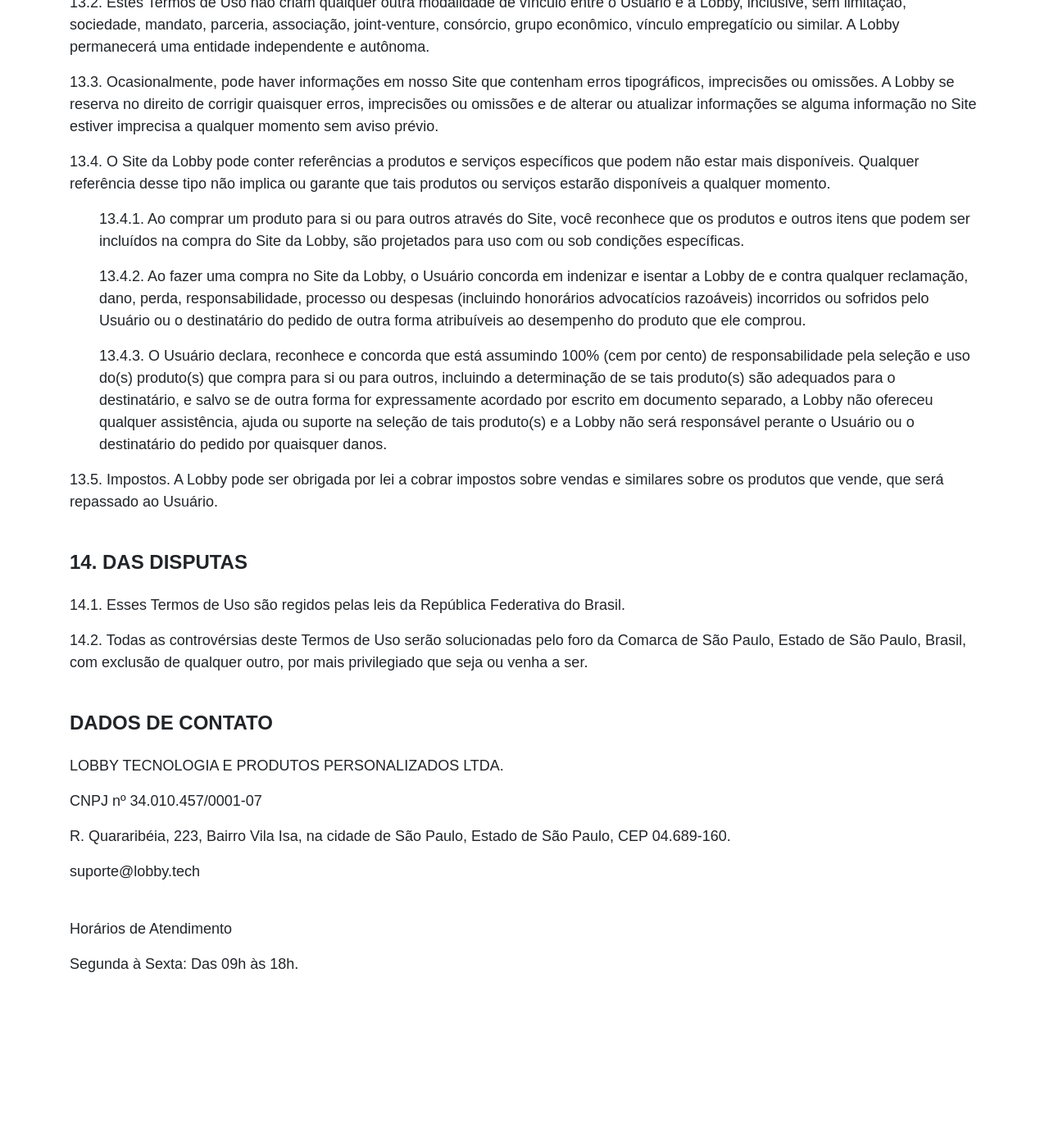
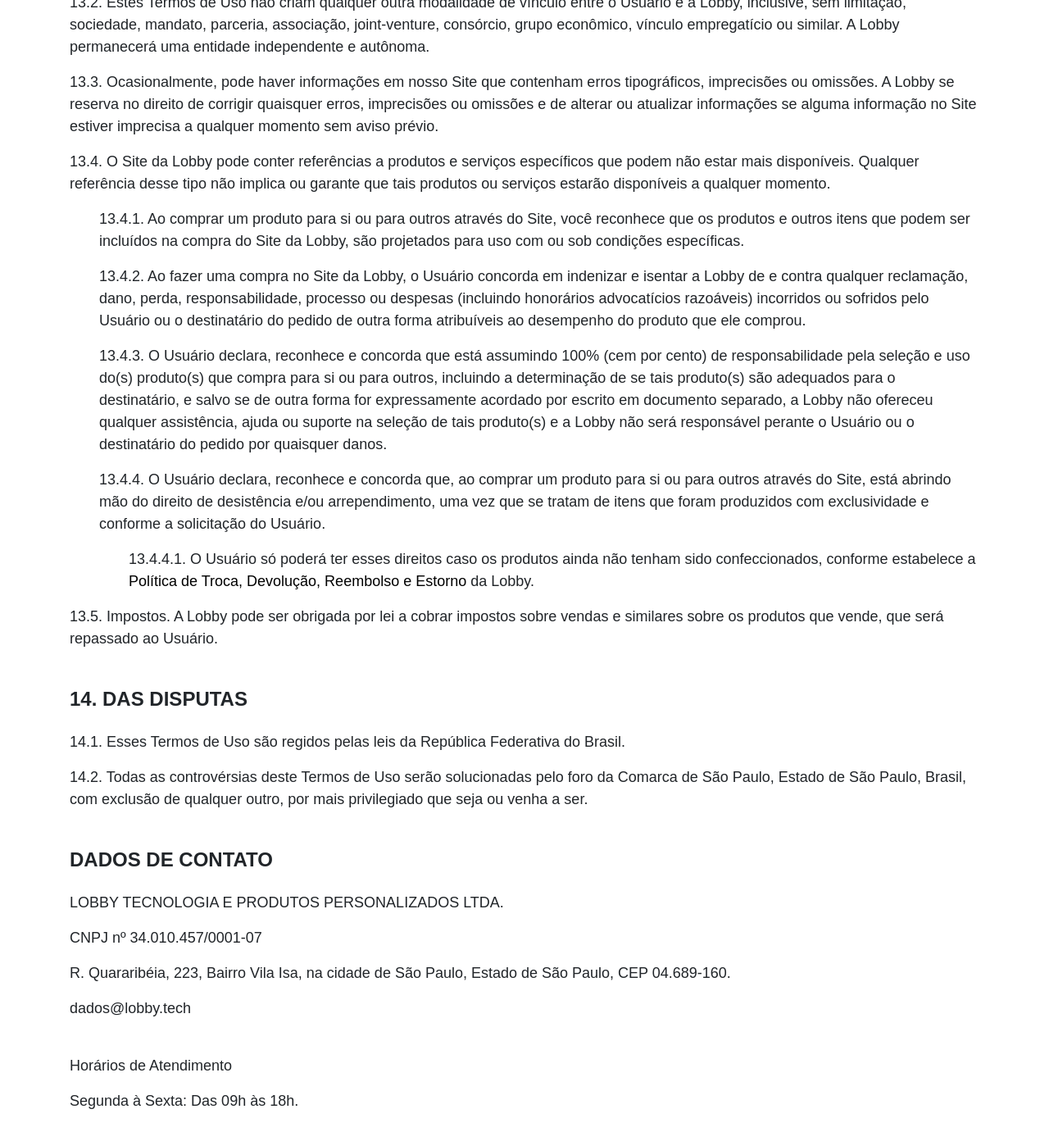
Before and after one commit to lobby-tech/lobby.tech, a Jekyll site: the page built from termos-de-uso/index.html, in a window 1280 px wide and 1400 px high, scrolled down 8793 px. Shown: the top 1392 px of the window at 82% size. Built offline with Jekyll 4.4.1, drawn with Linux system fonts in a browser that asks for light colours; a script that is not in the unit is left out; before the commit the page ends 10026 px from its top, so only the background shows below that; some of the changed text lies outside the part shown.

Commit message:
Updated terms

```diff
--- a/termos-de-uso/index.html
+++ b/termos-de-uso/index.html
@@ -55,7 +55,7 @@
         <ul>
           <li>Parte 1. Escolha dos itens para orçamento.</li>
           <li>Parte 2. Quantidade, valor por kit e prazo esperado de entrega.</li>
-          <li>Parte 3. Logo/marca, dados da pessoa e empresa solicitante, como nome, email e telefone celular.</li>
+          <li>Parte 3. Dados para a compra: logo/marca, dados da pessoa e empresa solicitante (nome, email e telefone celular).</li>
         </ul>
         <p>3.1.1.1. Após a escolha dos produtos e o envio das informações solicitadas pela Lobby, o Usuário receberá amostras virtuais para visualizar exatamente o que será produzido.</p>
         <p>3.1.1.2. Com o envio das amostras o Usuário receberá os orçamentos para aprovação do pedido. O pagamento só será efetuado após a aprovação do pedido e do orçamento.</p>
@@ -83,7 +83,7 @@
 
       <br>
       <h2 class="font--lg" id="5"><b>5. CADASTRO</b></h2>
-      <p>5.1. Para que o Usuário solicite o orçamento dos kits por meio da Montagem do Kit, ele precisará informar os seguintes dados para a Lobby:  nome e sobrenome; e-mail de trabalho e seu WhatsApp.</p>
+      <p>5.1. Para que o Usuário solicite o orçamento dos kits por meio da Montagem do Kit ou ainda pelo e-mail: vendas@lobby.tech, ele precisará informar os seguintes dados para a Lobby: nome e sobrenome; e-mail de trabalho e seu WhatsApp.</p>
       <p>5.2. Após a aprovação e pagamento do pedido dos Kits pelo Usuário, a Lobby irá enviar um link para que o Usuário possa finalizar o cadastro, criando uma conta em seu nome (“Conta de Acesso”), devendo aceitar as regras expressas nestes Termos de Uso.</p>
       <div style="margin-left:2em">
         <p>5.2.1. Ao se cadastrar, o Usuário informará os seguintes dados: Nome sobrenome, e-mail, telefone e endereços dos destinatários.</p>
@@ -198,6 +198,10 @@
         <p>13.4.1. Ao comprar um produto para si ou para outros através do Site, você reconhece que os produtos e outros itens que podem ser incluídos na compra do Site da Lobby, são projetados para uso com ou sob condições específicas.</p>
         <p>13.4.2. Ao fazer uma compra no Site da Lobby, o Usuário concorda em indenizar e isentar a Lobby de e contra qualquer reclamação, dano, perda, responsabilidade, processo ou despesas (incluindo honorários advocatícios razoáveis) incorridos ou sofridos pelo Usuário ou o destinatário do pedido de outra forma atribuíveis ao desempenho do produto que ele comprou.</p>
         <p>13.4.3. O Usuário declara, reconhece e concorda que está assumindo 100% (cem por cento) de responsabilidade pela seleção e uso do(s) produto(s) que compra para si ou para outros, incluindo a determinação de se tais produto(s) são adequados para o destinatário, e salvo se de outra forma for expressamente acordado por escrito em documento separado, a Lobby não ofereceu qualquer assistência, ajuda ou suporte na seleção de tais produto(s) e a Lobby não será responsável perante o Usuário ou o destinatário do pedido por quaisquer danos.</p>
+        <p>13.4.4. O Usuário declara, reconhece e concorda que, ao comprar um produto para si ou para outros através do Site, está abrindo mão do direito de desistência e/ou arrependimento, uma vez que se tratam de itens que foram produzidos com exclusividade e conforme a solicitação do Usuário.</p>
+        <div style="margin-left:2em">
+          <p>13.4.4.1. O Usuário só poderá ter esses direitos caso os produtos ainda não tenham sido confeccionados, conforme estabelece a <a href="https://lobby.tech/politica-de-devolucao-e-reembolso">Política de Troca, Devolução, Reembolso e Estorno</a> da Lobby.</p>
+        </div>
       </div>
       <p>13.5. Impostos. A Lobby pode ser obrigada por lei a cobrar impostos sobre vendas e similares sobre os produtos que vende, que será repassado ao Usuário.</p>
 
@@ -212,7 +216,7 @@
         <p>LOBBY TECNOLOGIA E PRODUTOS PERSONALIZADOS LTDA.</p>
         <p>CNPJ nº 34.010.457/0001-07</p>
         <p>R. Quararibéia, 223, Bairro Vila Isa, na cidade de São Paulo, Estado de São Paulo, CEP 04.689-160.</p>
-        <p>suporte@lobby.tech</p>
+        <p>dados@lobby.tech</p>
         <br>
         <p>Horários de Atendimento</p>
         <p>Segunda à Sexta: Das 09h às 18h.</p>
```
Also changed, not shown: other parts of termos-de-uso/index.html (+1 -1 lines).
